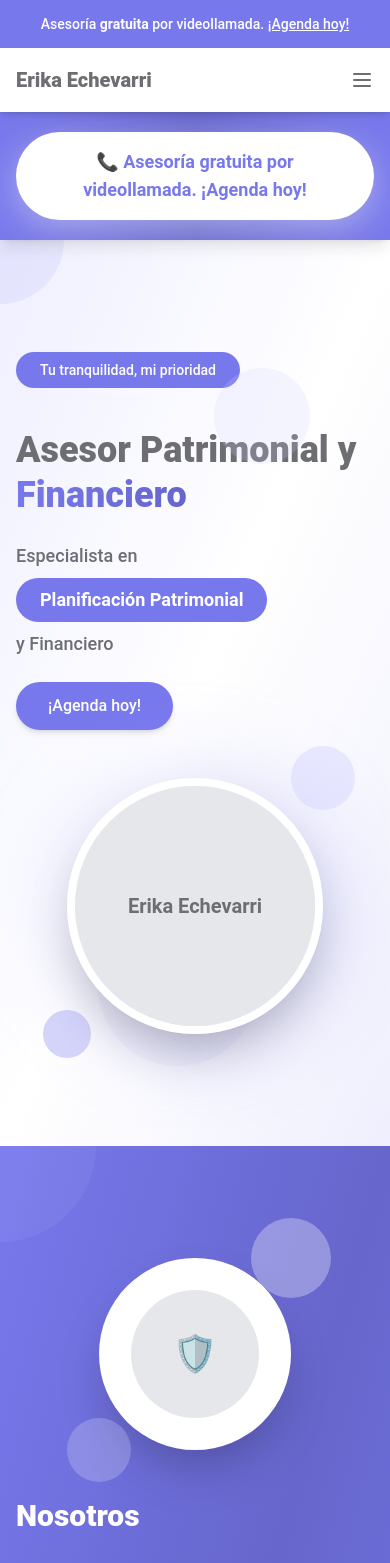
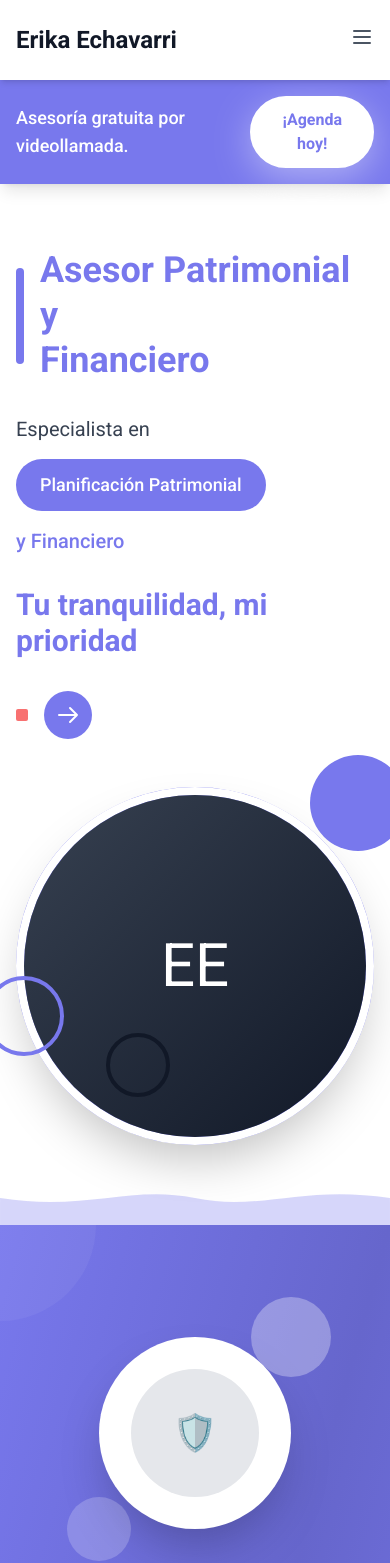
Before and after one commit to grahamjackdesign/ErikaInsurance, a Next.js app: page / in a window 390 px wide. Shown: the top 1563 px of the page. Built offline with nearby package versions, Linux system fonts and the light colour scheme.

Commit message:
aesthetics

```diff
--- a/app/globals.css
+++ b/app/globals.css
@@ -1,8 +1,6 @@
 @tailwind base;
 @tailwind components;
 @tailwind utilities;
-
-@import url('https://fonts.googleapis.com/css2?family=Roboto:wght@300;400;500;700;900&display=swap');
 
 @layer base {
   html {
--- a/app/layout.tsx
+++ b/app/layout.tsx
@@ -1,5 +1,12 @@
 import type { Metadata } from 'next'
+import { Roboto } from 'next/font/google'
 import './globals.css'
+
+const roboto = Roboto({
+  weight: ['300', '400', '500', '700', '900'],
+  subsets: ['latin'],
+  display: 'swap',
+})
 
 export const metadata: Metadata = {
   title: 'Erika Echevarri - Asesor Patrimonial y Financiero',
@@ -20,7 +27,7 @@ export default function RootLayout({
 }) {
   return (
     <html lang="es">
-      <body>{children}</body>
+      <body className={roboto.className}>{children}</body>
     </html>
   )
 }
--- a/components/CTABanner.tsx
+++ b/components/CTABanner.tsx
@@ -10,11 +10,14 @@ export default function CTABanner() {
   }
 
   return (
-    <div className="sticky top-[72px] z-40 bg-gradient-to-r from-primary via-primary-dark to-primary shadow-lg">
-      <div className="max-w-7xl mx-auto px-4 py-5 flex items-center justify-center">
+    <div className="sticky top-[80px] z-40 bg-primary shadow-lg">
+      <div className="max-w-7xl mx-auto px-4 py-4 flex items-center justify-center gap-4">
+        <span className="text-white font-medium text-lg">
+          Asesoría gratuita por videollamada.
+        </span>
         <motion.button
           onClick={handleScheduleCall}
-          className="px-8 py-4 bg-white text-primary font-bold text-lg rounded-full shadow-xl hover:shadow-2xl transition-all duration-300 hover:scale-105"
+          className="px-6 py-2.5 bg-white text-primary font-bold text-base rounded-full shadow-lg hover:shadow-xl transition-all duration-300 hover:scale-105 border-2 border-white"
           animate={{
             boxShadow: [
               '0 10px 30px rgba(255,255,255,0.3)',
@@ -28,7 +31,7 @@ export default function CTABanner() {
             ease: 'easeInOut',
           }}
         >
-          📞 Asesoría gratuita por videollamada. ¡Agenda hoy!
+          ¡Agenda hoy!
         </motion.button>
       </div>
     </div>
--- a/components/Hero.tsx
+++ b/components/Hero.tsx
@@ -5,77 +5,124 @@ import Image from 'next/image'
 
 export default function Hero() {
   return (
-    <section className="relative overflow-hidden bg-gradient-to-br from-primary-light/30 via-white to-primary/10 py-16 lg:py-24">
-      {/* Decorative Circles */}
-      <div className="decorative-circle w-32 h-32 bg-primary/10 -top-16 -left-16" />
-      <div className="decorative-circle w-24 h-24 bg-primary-light/20 top-32 right-20" />
-      <div className="decorative-circle w-40 h-40 bg-primary/5 bottom-20 left-1/4" />
-
-      <div className="section-container">
+    <section className="relative min-h-screen bg-white pt-20">
+      {/* Add padding-top for fixed nav (80px) + sticky banner (~60px) = 140px total */}
+      <div className="pt-16 pb-20">
+        <div className="max-w-7xl mx-auto px-4 sm:px-6 lg:px-8">
           <div className="grid lg:grid-cols-2 gap-12 items-center">
-          {/* Left Side - Text Content */}
+            {/* Left side - Text content */}
             <motion.div
               initial={{ opacity: 0, x: -50 }}
               animate={{ opacity: 1, x: 0 }}
               transition={{ duration: 0.8 }}
-            className="space-y-6"
+              className="space-y-8"
             >
-            <div className="inline-block bg-primary text-white px-6 py-2 rounded-full text-sm font-medium mb-4">
-              Tu tranquilidad, mi prioridad
+              {/* Purple decorative bar */}
+              <div className="flex items-center gap-4">
+                <div className="w-2 h-24 bg-primary rounded-full"></div>
+                <div>
+                  <h1 className="text-4xl lg:text-5xl font-bold text-primary leading-tight">
+                    Asesor Patrimonial y<br />Financiero
+                  </h1>
+                </div>
               </div>
 
-            <h1 className="text-4xl lg:text-5xl xl:text-6xl font-black text-gray-dark leading-tight">
-              Asesor Patrimonial y{' '}
-              <span className="text-gradient">Financiero</span>
-            </h1>
-
-            <div className="space-y-2">
-              <p className="text-lg text-gray-dark font-medium">
+              {/* Subtitle with purple pill background */}
+              <div className="space-y-4">
+                <p className="text-xl text-gray-700">
                   Especialista en
                 </p>
-              <div className="inline-block bg-primary text-white px-6 py-2 rounded-full font-bold text-lg">
+                <div className="inline-block">
+                  <div className="bg-primary text-white px-6 py-3 rounded-full font-medium text-lg">
                     Planificación Patrimonial
                   </div>
-              <p className="text-lg text-gray-dark font-medium">
+                </div>
+                <p className="text-xl text-primary font-medium">
                   y Financiero
                 </p>
               </div>
 
-            <motion.a
-              href="#contacto"
-              whileHover={{ scale: 1.05 }}
-              whileTap={{ scale: 0.95 }}
-              className="inline-block btn-primary mt-8"
+              {/* Tagline */}
+              <h2 className="text-3xl lg:text-4xl font-bold text-primary">
+                Tu tranquilidad, mi prioridad
+              </h2>
+
+              {/* Small decorative elements */}
+              <div className="flex gap-4 items-center">
+                <div className="w-3 h-3 bg-red-400 rounded-sm"></div>
+                <div className="w-12 h-12 bg-primary rounded-full flex items-center justify-center">
+                  <svg
+                    className="w-6 h-6 text-white"
+                    fill="none"
+                    stroke="currentColor"
+                    viewBox="0 0 24 24"
                   >
-              ¡Agenda hoy!
-            </motion.a>
+                    <path
+                      strokeLinecap="round"
+                      strokeLinejoin="round"
+                      strokeWidth={2}
+                      d="M14 5l7 7m0 0l-7 7m7-7H3"
+                    />
+                  </svg>
+                </div>
+              </div>
             </motion.div>
 
-          {/* Right Side - Profile Image */}
+            {/* Right side - Profile image */}
             <motion.div
               initial={{ opacity: 0, x: 50 }}
               animate={{ opacity: 1, x: 0 }}
               transition={{ duration: 0.8, delay: 0.2 }}
-            className="relative flex justify-center lg:justify-end"
+              className="relative"
             >
               <div className="relative">
-              {/* Background Circle */}
-              <div className="absolute inset-0 bg-gradient-to-br from-primary-light to-primary rounded-full blur-2xl opacity-30 scale-110" />
+                {/* Main circular image container */}
+                <div className="relative w-full max-w-md mx-auto aspect-square">
+                  {/* Purple background circle */}
+                  <div className="absolute inset-0 bg-primary rounded-full"></div>
 
-              {/* Profile Image Container */}
-              <div className="relative w-64 h-64 lg:w-80 lg:h-80 xl:w-96 xl:h-96 rounded-full overflow-hidden border-8 border-white shadow-2xl">
-                <div className="w-full h-full bg-gray-200 flex items-center justify-center">
-                  <span className="text-gray-dark font-bold text-xl">Erika Echevarri</span>
+                  {/* Profile image - replace with actual image */}
+                  <div className="absolute inset-0 rounded-full overflow-hidden border-8 border-white shadow-2xl">
+                    {/* Replace this with actual image */}
+                    <div className="w-full h-full bg-gradient-to-br from-gray-700 to-gray-900 flex items-center justify-center">
+                      <span className="text-white text-6xl">EE</span>
                     </div>
+                    {/* Uncomment and use this when you have the actual image:
+                    <Image
+                      src="/images/erika-profile.jpg"
+                      alt="Erika Echevarri"
+                      fill
+                      className="object-cover"
+                    />
+                    */}
                   </div>
 
-              {/* Decorative Elements Around Image */}
-              <div className="decorative-circle w-16 h-16 bg-primary-light/40 -top-8 -right-8" />
-              <div className="decorative-circle w-12 h-12 bg-primary/30 -bottom-6 -left-6" />
+                  {/* Decorative circles */}
+                  <div className="absolute top-0 right-0 w-24 h-24 bg-primary rounded-full -translate-y-1/3 translate-x-1/3"></div>
+                  <div className="absolute bottom-1/4 -left-8 w-20 h-20 border-4 border-primary rounded-full"></div>
+                  <div className="absolute bottom-12 left-1/4 w-16 h-16 border-4 border-gray-900 rounded-full"></div>
+                </div>
               </div>
             </motion.div>
           </div>
         </div>
+      </div>
+
+      {/* Purple wave at bottom */}
+      <div className="absolute bottom-0 left-0 right-0">
+        <svg
+          viewBox="0 0 1440 200"
+          fill="none"
+          xmlns="http://www.w3.org/2000/svg"
+          className="w-full"
+        >
+          <path
+            d="M0,100 C320,150 480,50 720,100 C960,150 1120,50 1440,100 L1440,200 L0,200 Z"
+            fill="#7878ED"
+            fillOpacity="0.3"
+          />
+        </svg>
+      </div>
     </section>
   )
 }
--- a/components/Navigation.tsx
+++ b/components/Navigation.tsx
@@ -1,13 +1,12 @@
 'use client'
 
 import { useState } from 'react'
-import Link from 'next/link'
 import { motion } from 'framer-motion'
 
 export default function Navigation() {
   const [isOpen, setIsOpen] = useState(false)
 
-  const navItems = [
+  const navLinks = [
     { name: 'Nosotros', href: '#nosotros' },
     { name: 'Seguros', href: '#seguros' },
     { name: 'Planes de ahorro', href: '#planes-ahorro' },
@@ -16,78 +15,76 @@ export default function Navigation() {
   ]
 
   return (
-    <>
-      {/* Top Banner */}
-      <div className="bg-primary text-white text-center py-3 px-4 font-medium">
-        <span className="text-sm lg:text-base">
-          Asesoría <span className="font-bold">gratuita</span> por videollamada.{' '}
-          <Link href="#contacto" className="underline hover:text-primary-light transition-colors">
-            ¡Agenda hoy!
-          </Link>
-        </span>
+    <nav className="fixed top-0 left-0 right-0 bg-white shadow-md z-50">
+      <div className="max-w-7xl mx-auto px-4 sm:px-6 lg:px-8">
+        <div className="flex justify-between items-center h-20">
+          {/* Logo/Brand */}
+          <div className="flex-shrink-0">
+            <a href="#" className="text-2xl lg:text-3xl font-bold text-gray-900">
+              Erika Echavarri
+            </a>
           </div>
 
-      {/* Main Navigation */}
-      <nav className="bg-white shadow-md sticky top-0 z-50">
-        <div className="max-w-7xl mx-auto px-4 sm:px-6 lg:px-8">
-          <div className="flex justify-between items-center h-16">
-            {/* Logo/Name */}
-            <Link href="/" className="text-xl lg:text-2xl font-black text-gray-dark hover:text-primary transition-colors">
-              Erika Echevarri
-            </Link>
-
           {/* Desktop Navigation */}
-            <div className="hidden md:flex space-x-8">
-              {navItems.map((item) => (
-                <Link
-                  key={item.name}
-                  href={item.href}
-                  className="text-gray-dark hover:text-primary font-medium transition-colors text-sm lg:text-base"
+          <div className="hidden md:flex items-center space-x-8">
+            {navLinks.map((link) => (
+              <a
+                key={link.name}
+                href={link.href}
+                className="text-gray-600 hover:text-primary font-medium transition-colors duration-200"
               >
-                  {item.name}
-                </Link>
+                {link.name}
+              </a>
             ))}
           </div>
 
-            {/* Mobile Menu Button */}
+          {/* Mobile menu button */}
+          <div className="md:hidden">
             <button
               onClick={() => setIsOpen(!isOpen)}
-              className="md:hidden text-gray-dark hover:text-primary focus:outline-none"
+              className="text-gray-600 hover:text-primary focus:outline-none"
             >
-              <svg className="w-6 h-6" fill="none" stroke="currentColor" viewBox="0 0 24 24">
+              <svg
+                className="h-6 w-6"
+                fill="none"
+                strokeLinecap="round"
+                strokeLinejoin="round"
+                strokeWidth="2"
+                viewBox="0 0 24 24"
+                stroke="currentColor"
+              >
                 {isOpen ? (
-                  <path strokeLinecap="round" strokeLinejoin="round" strokeWidth={2} d="M6 18L18 6M6 6l12 12" />
+                  <path d="M6 18L18 6M6 6l12 12" />
                 ) : (
-                  <path strokeLinecap="round" strokeLinejoin="round" strokeWidth={2} d="M4 6h16M4 12h16M4 18h16" />
+                  <path d="M4 6h16M4 12h16M4 18h16" />
                 )}
               </svg>
             </button>
           </div>
         </div>
+      </div>
 
-        {/* Mobile Menu */}
+      {/* Mobile menu */}
       {isOpen && (
         <motion.div
-            initial={{ opacity: 0, height: 0 }}
-            animate={{ opacity: 1, height: 'auto' }}
-            exit={{ opacity: 0, height: 0 }}
-            className="md:hidden bg-white border-t border-gray-200"
+          initial={{ opacity: 0, y: -20 }}
+          animate={{ opacity: 1, y: 0 }}
+          className="md:hidden bg-white border-t"
         >
-            <div className="px-4 py-4 space-y-3">
-              {navItems.map((item) => (
-                <Link
-                  key={item.name}
-                  href={item.href}
+          <div className="px-2 pt-2 pb-3 space-y-1">
+            {navLinks.map((link) => (
+              <a
+                key={link.name}
+                href={link.href}
+                className="block px-3 py-2 text-gray-600 hover:text-primary hover:bg-gray-50 rounded-md font-medium"
                 onClick={() => setIsOpen(false)}
-                  className="block text-gray-dark hover:text-primary font-medium transition-colors py-2"
               >
-                  {item.name}
-                </Link>
+                {link.name}
+              </a>
             ))}
           </div>
         </motion.div>
       )}
     </nav>
-    </>
   )
 }
```
Lines whose indentation alone changed are shown as unchanged.
